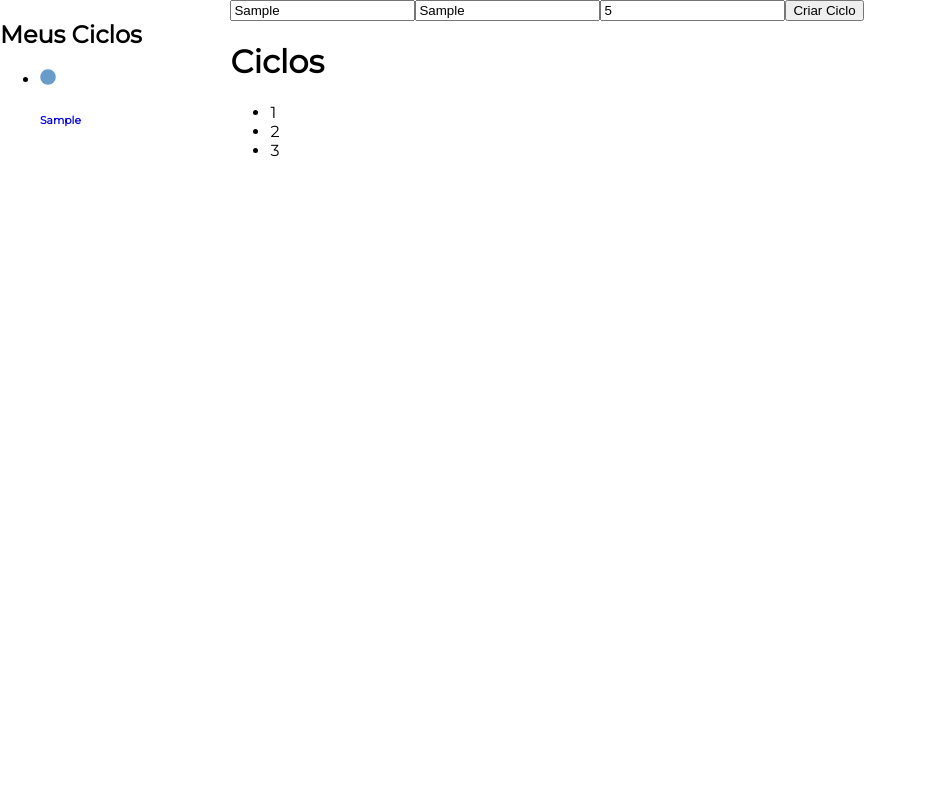
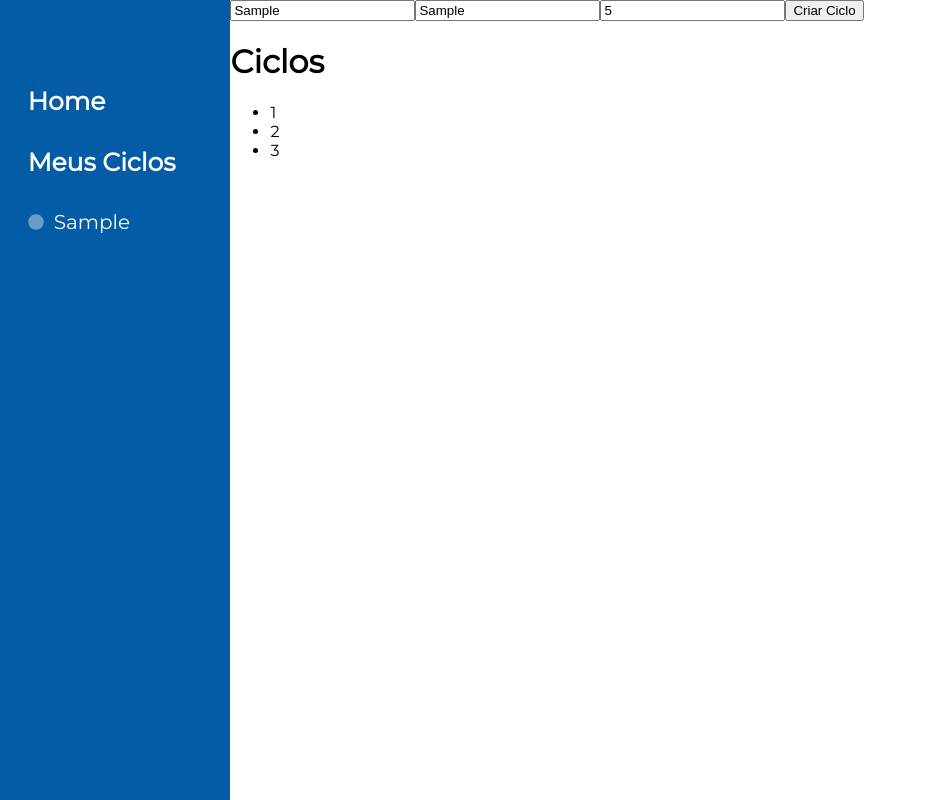
Before and after one commit to PauloRhyanK/frontendCDE, a React (Create React App) app: page / in a window 1280 px wide. Both pictures are taken after typing "Sample", "Sample", "5" into the empty fields and a click on the button "Criar Ciclo". Shown: the whole page, without its empty margins (0-925 px from the left). Built offline with nearby package versions, Linux system fonts and the light colour scheme.

Commit message:
refactor: navbar update

```diff
--- a/src/components/Layout/Navbar/ItemC.jsx
+++ b/src/components/Layout/Navbar/ItemC.jsx
@@ -1,18 +1,11 @@
 import { Link } from "react-router-dom";
 import { IoMdRadioButtonOn } from "react-icons/io";
 import { FaCircle } from "react-icons/fa";
-import { useState } from "react";
 
-function ItemC({ index, tab }) {
-  const [check, setCheck] = useState(false);
-
-  const handleClick = () => {
-    setCheck((prevCheck) => !prevCheck);
-  };
-
+function ItemC({ index, tab, check, onClick }) {
   return (
     <>
-      <li key={index} onClick={handleClick}>
+      <li key={index} onClick={() => onClick(index)}>
         {check ? (
           <IoMdRadioButtonOn color="white" />
         ) : (
--- a/src/components/Layout/Navbar/Navbar.jsx
+++ b/src/components/Layout/Navbar/Navbar.jsx
@@ -1,14 +1,29 @@
+import "./Navbar.css";
 import React from "react";
-
 import ItemC from "./ItemC";
+import { useState } from "react";
+import { Link } from "react-router-dom";
 
 function Navbar({ pages }) {
+  const [tabSelect, setTabSelect] = useState(); // Home pronta, criar home
+
   return (
     <nav className="navBar">
-      <h1>Meus Ciclos</h1>
+      <Link className="noLink" to="/">
+        <h1>Home</h1>
+      </Link>
+      <div>
+        <h1>Meus Ciclos</h1>
+      </div>
       <ul>
         {pages.map((tab, index) => (
-          <ItemC index={index} tab={tab} />
+          <ItemC
+            key={index}
+            onClick={setTabSelect}
+            index={index}
+            tab={tab}
+            check={tabSelect === index}
+          />
         ))}
       </ul>
     </nav>
```
